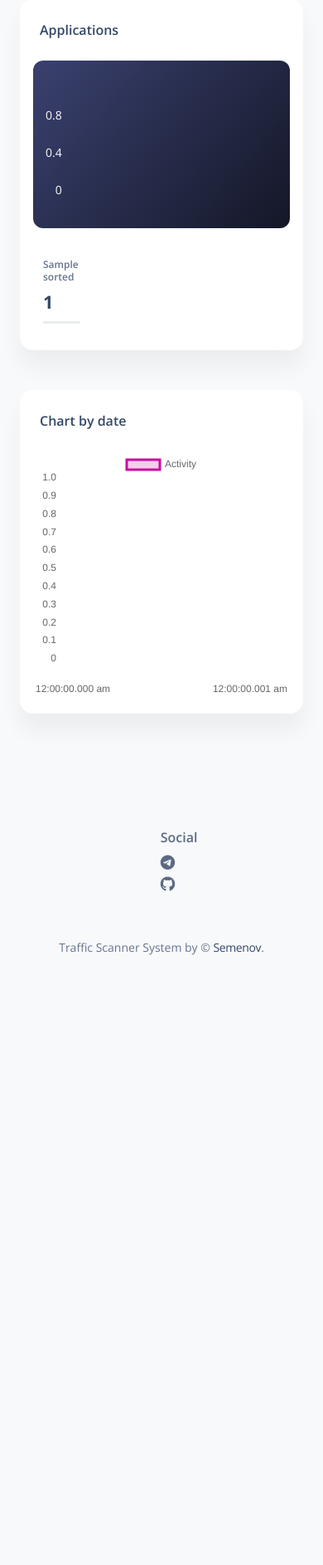
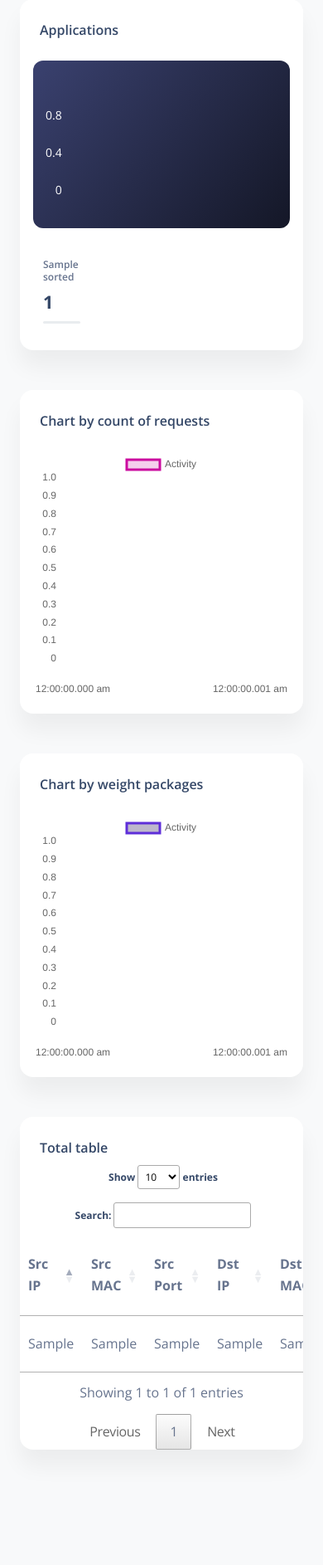
Before and after one commit to O-Semenov/traffic_scanner, a Django app: template apps/templates/home/index.html in a window 390 px wide. Shown: the part 119-2005 px from the top of the page at 83% size. Before the commit the page ends 1270 px from the top, so only its background shows below. Run offline with Django 3.2, Linux system fonts and the light colour scheme; the template is opened without the code that fills it: most values are stand-ins (such as "Sample title", 1, 10 or a date in 2020); lists and menus that the app fills with data are empty; some libraries are stand-ins or nearby versions.

Commit message:
SCAN: Add traffic table

```diff
--- a/apps/templates/home/index.html
+++ b/apps/templates/home/index.html
@@ -44,13 +44,83 @@
         <div class="col-lg-12 col-md-6 mb-md-0 mb-4">
           <div class="card">
             <div class="card-header pb-0">
-              <h6>Chart by date</h6>
+              <h6>Chart by count of requests</h6>
             </div>
             <div class="card-body p-3">
               <div class="chart">
                 <canvas id="chart-line" class="chart-canvas" height="300"></canvas>
               </div>
             </div>
+          </div>
+        </div>
+      </div>
+      <div class="row my-4">
+        <div class="col-lg-12 col-md-6 mb-md-0 mb-4">
+          <div class="card">
+            <div class="card-header pb-0">
+              <h6>Chart by weight packages</h6>
+            </div>
+            <div class="card-body p-3">
+              <div class="chart">
+                <canvas id="chart-line2" class="chart-canvas" height="300"></canvas>
+              </div>
+            </div>
+          </div>
+        </div>
+      </div>
+
+
+      <!-- Подключение библиотеки DataTables и ее зависимостей -->
+        <link rel="stylesheet" type="text/css" href="https://cdn.datatables.net/1.10.25/css/jquery.dataTables.css">
+        <script type="text/javascript" charset="utf8" src="https://code.jquery.com/jquery-3.5.1.js"></script>
+        <script type="text/javascript" charset="utf8" src="https://cdn.datatables.net/1.10.25/js/jquery.dataTables.js"></script>
+      <div class="row mt-4">
+        <div class="col-lg-12 mb-lg-0 mb-4 ">
+          <div class="card z-index-2">
+            <div class="card-header pb-0">
+              <h6>Total table</h6>
+            </div>
+        <!-- Создание таблицы -->
+            <table id="myTable" >
+                <thead>
+                    <tr>
+                        <th>Src IP</th>
+                        <th>Src MAC</th>
+                        <th>Src Port</th>
+                        <th>Dst IP</th>
+                        <th>Dst MAC</th>
+                        <th>Dst Port</th>
+                        <th>Protocol</th>
+                        <th>Bidirectional Packets</th>
+                        <th>Bidirectional Bytes</th>
+                        <th>Application Name</th>
+                        <th>Application Category Name</th>
+                        <th>Requested Server Name</th>
+                        <th>Client Fingerprint</th>
+                        <th>Server Fingerprint</th>
+                    </tr>
+                </thead>
+                <tbody>
+                   {% for row in table_body %}
+                        <tr>
+                            <td>{{ row.src_ip }}</td>
+                            <td>{{ row.src_mac }}</td>
+                            <td>{{ row.src_port }}</td>
+                            <td>{{ row.dst_ip }}</td>
+                            <td>{{ row.dst_mac }}</td>
+                            <td>{{ row.dst_port }}</td>
+                            <td>{{ row.protocol }}</td>
+                            <td>{{ row.bidirectional_packets }}</td>
+                            <td>{{ row.bidirectional_bytes }}</td>
+                            <td>{{ row.application_name }}</td>
+                            <td>{{ row.application_category_name }}</td>
+                            <td>{{ row.requested_server_name }}</td>
+                            <td>{{ row.client_fingerprint }}</td>
+                            <td>{{ row.server_fingerprint }}</td>
+                        </tr>
+                    {% endfor %}
+                </tbody>
+            </table>
           </div>
         </div>
       </div>
@@ -62,6 +132,17 @@
 
 <!-- Specific JS goes HERE -->
 {% block javascripts %}
+  <script>
+        $(document).ready(function() {
+            $('#myTable').DataTable({
+                "scrollX": true,
+                "paging": true, // включение пагинации
+                "searching": true, // включение поиска
+                "ordering": true, // включение сортировки
+                "info": true // включение информации о таблице
+            });
+        });
+  </script>
   <script src="{{ ASSETS_ROOT }}/js/plugins/chartjs.min.js"></script>
   <script>
     let ctx = document.getElementById("chart-bars").getContext("2d");
@@ -209,6 +290,82 @@
         ],
       },
     });
+
+    let ctx3 = document.getElementById("chart-line2").getContext("2d");
+
+    let gradientStroke2 = ctx2.createLinearGradient(0, 230, 0, 50);
+
+    gradientStroke2.addColorStop(1, 'rgba(37,18,85,0.3)');
+    gradientStroke2.addColorStop(0.2, 'rgba(72,72,176,0.0)');
+    gradientStroke2.addColorStop(0, 'rgba(203,12,159,0)');
+
+    new Chart(ctx3, {
+      type: "line",
+      options: {
+        responsive: true,
+        maintainAspectRatio: false,
+        plugins: {
+          legend: {
+            display: false,
+          }
+        },
+        interaction: {
+          intersect: false,
+          mode: 'index',
+        },
+        scales: {
+          yAxes: [{
+            gridLines: {
+              display: false,
+            },
+            ticks: {
+              display: true,
+              padding: 10,
+              color: '#b2b9bf',
+              font: {
+                size: 11,
+                family: "Open Sans",
+                style: 'normal',
+                lineHeight: 2
+              },
+            }
+          }],
+          xAxes: [{
+            type: 'time',
+            gridLines: {
+              display: false,
+            },
+            ticks: {
+              display: true,
+              color: '#b2b9bf',
+              padding: 20,
+              font: {
+                size: 11,
+                family: "Open Sans",
+                style: 'normal',
+                lineHeight: 2
+              },
+            }
+          }],
+        },
+      },
+      data: {
+        labels: [{% for item in time_labels %}'{{ item }}',{% endfor %}],
+        datasets: [{
+            label: "Activity",
+            tension: 0.4,
+            pointRadius: 0,
+            borderColor: "#5e2ed9",
+            borderWidth: 3,
+            backgroundColor: gradientStroke2,
+            fill: true,
+            data: [{% for item in weight_values %}'{{ item }}',{% endfor %}],
+            maxBarThickness: 6
+
+          }
+        ],
+      },
+    });
   </script>
 
 {% endblock javascripts %}
```
Also changed, not shown: apps/algo/scanning.py (+28 -6 lines), apps/home/views.py (+5 -3 lines).
